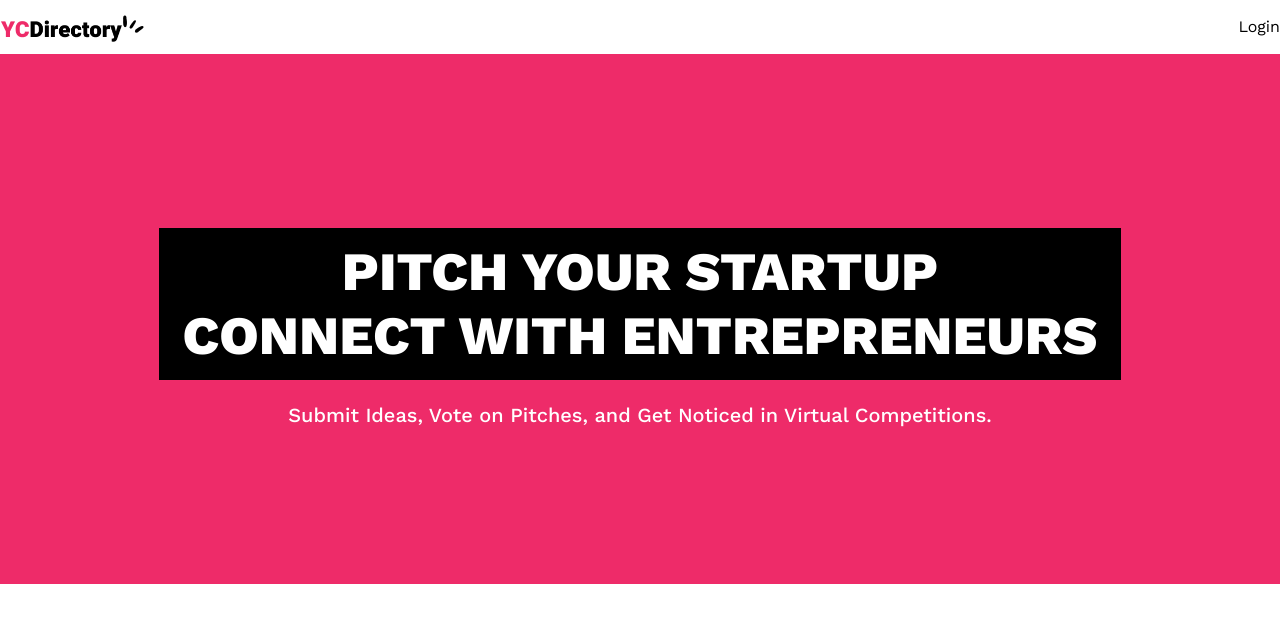
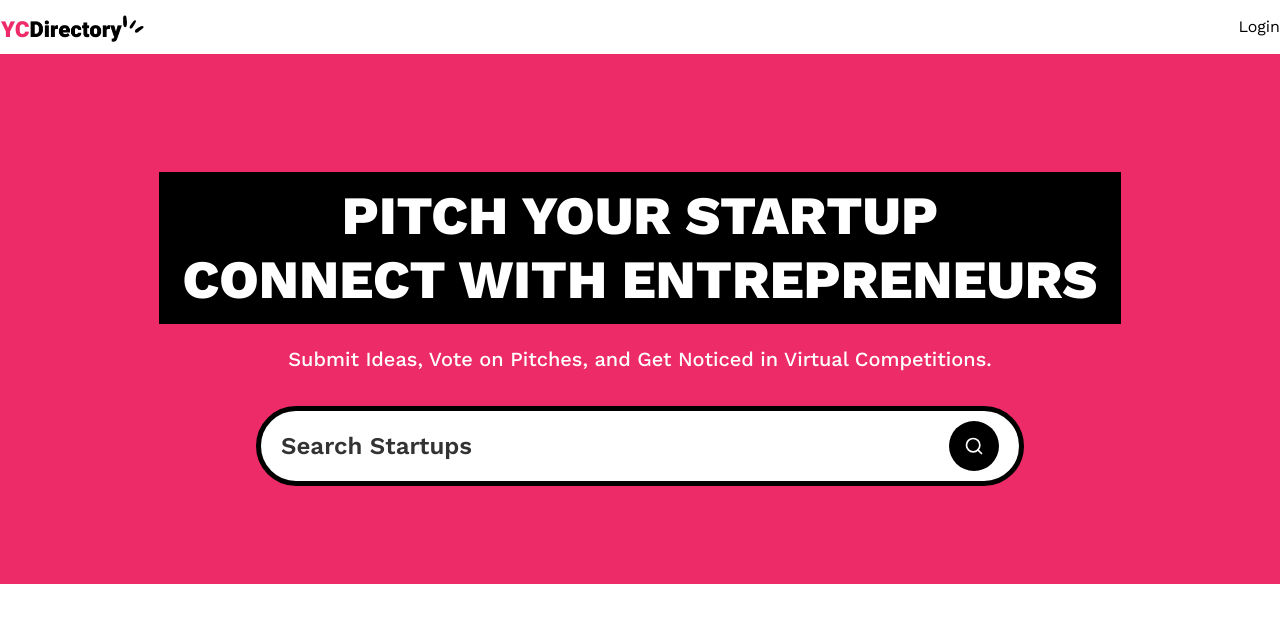
Before and after one commit to makenasandra/yc-directory-nextjs, a Next.js app: page / in a window 1280 px wide. Shown: the top 622 px of the page. Built offline with nearby package versions, Linux system fonts and the light colour scheme; no server answers.

Commit message:
added search form

```diff
--- a/app/(root)/layout.tsx
+++ b/app/(root)/layout.tsx
@@ -1,5 +1,5 @@
 import {ReactNode} from "react";
-import Navbar from "@/app/compnents/Navbar";
+import Navbar from "@/components/Navbar";
 
 export default function Layout({children} : Readonly<{ children: ReactNode }>){
 return(
--- a/app/(root)/page.tsx
+++ b/app/(root)/page.tsx
@@ -1,6 +1,11 @@
 import Image from "next/image";
+import SearchForm from "@/components/SearchForm";
 
-export default function Home() {
+export default async function Home({ searchParams }: {
+  searchParams: Promise<{ query?: string}>
+}) {
+  const query = (await searchParams).query;
+
   return (
   <>
     <section className="pink_container">
@@ -12,6 +17,9 @@
         Submit Ideas, Vote on Pitches, and Get Noticed in Virtual
         Competitions.
       </p>
+
+      <SearchForm query={query}/>
+
     </section>
 
   </>
--- a/app/compnents/Navbar.tsx
+++ b/components/Navbar.tsx
@@ -8,7 +8,7 @@
     return (
         <header className="px5 py-3 bg-white shadow-sm font-work-sans">
             <nav className="flex justify-between items-center">
-                <Link href="/">
+                <Link href="/public">
                     <Image src="/logo.png" alt="logo" width={144} height={30}/>
                 </Link>
 
--- /dev/null
+++ b/components/SearchForm.tsx
@@ -0,0 +1,25 @@
+import React from 'react'
+import Form from "next/form";
+import SearchFormReset from "@/components/SearchFormReset";
+import {Search} from "lucide-react";
+
+const SearchForm = ({query}: {query?: string}) => {
+
+    return (
+        <Form action="/public" scroll={false} className="search-form">
+            <input
+                name="query"
+                defaultValue={query}
+                className="search-input"
+                placeholder="Search Startups"
+            />
+            <div className="flex gap-2">
+                {query && <SearchFormReset/>  }
+                <button type="submit" className="search-btn text-white">
+                    <Search className="size-5"/>
+                </button>
+            </div>
+        </Form>
+    )
+}
+export default SearchForm
--- /dev/null
+++ b/components/SearchFormReset.tsx
@@ -0,0 +1,22 @@
+"use client";
+import React from 'react'
+import Link from "next/link";
+import {X} from "lucide-react";
+
+
+const SearchFormReset = () => {
+    const reset = () => {
+        const form = document.querySelector('.search-form') as HTMLFormElement;
+
+        if (form) form.reset();
+    }
+
+    return (
+        <button type="reset" onClick={reset}>
+            <Link href="/public" className="search-btn text-white">
+               <X className="size-5"/>
+            </Link>
+        </button>
+    )
+}
+export default SearchFormReset
--- /dev/null
+++ b/components/ui/button.tsx
@@ -0,0 +1,57 @@
+import * as React from "react"
+import { Slot } from "@radix-ui/react-slot"
+import { cva, type VariantProps } from "class-variance-authority"
+
+import { cn } from "@/lib/utils"
+
+const buttonVariants = cva(
+  "inline-flex items-center justify-center gap-2 whitespace-nowrap rounded-md text-sm font-medium transition-colors focus-visible:outline-none focus-visible:ring-1 focus-visible:ring-ring disabled:pointer-events-none disabled:opacity-50 [&_svg]:pointer-events-none [&_svg]:size-4 [&_svg]:shrink-0",
+  {
+    variants: {
+      variant: {
+        default:
+          "bg-primary text-primary-foreground shadow hover:bg-primary/90",
+        destructive:
+          "bg-destructive text-destructive-foreground shadow-sm hover:bg-destructive/90",
+        outline:
+          "border border-input bg-background shadow-sm hover:bg-accent hover:text-accent-foreground",
+        secondary:
+          "bg-secondary text-secondary-foreground shadow-sm hover:bg-secondary/80",
+        ghost: "hover:bg-accent hover:text-accent-foreground",
+        link: "text-primary underline-offset-4 hover:underline",
+      },
+      size: {
+        default: "h-9 px-4 py-2",
+        sm: "h-8 rounded-md px-3 text-xs",
+        lg: "h-10 rounded-md px-8",
+        icon: "h-9 w-9",
+      },
+    },
+    defaultVariants: {
+      variant: "default",
+      size: "default",
+    },
+  }
+)
+
+export interface ButtonProps
+  extends React.ButtonHTMLAttributes<HTMLButtonElement>,
+    VariantProps<typeof buttonVariants> {
+  asChild?: boolean
+}
+
+const Button = React.forwardRef<HTMLButtonElement, ButtonProps>(
+  ({ className, variant, size, asChild = false, ...props }, ref) => {
+    const Comp = asChild ? Slot : "button"
+    return (
+      <Comp
+        className={cn(buttonVariants({ variant, size, className }))}
+        ref={ref}
+        {...props}
+      />
+    )
+  }
+)
+Button.displayName = "Button"
+
+export { Button, buttonVariants }
--- a/package.json
+++ b/package.json
@@ -14,6 +14,7 @@
     "react-dom": "$react-dom"
   },
   "dependencies": {
+    "@radix-ui/react-slot": "^1.1.1",
     "@tailwindcss/typography": "^0.5.15",
     "class-variance-authority": "^0.7.1",
     "clsx": "^2.1.1",
```
Also changed, not shown: 1 other file (tests, documents, lock files or other folders).
